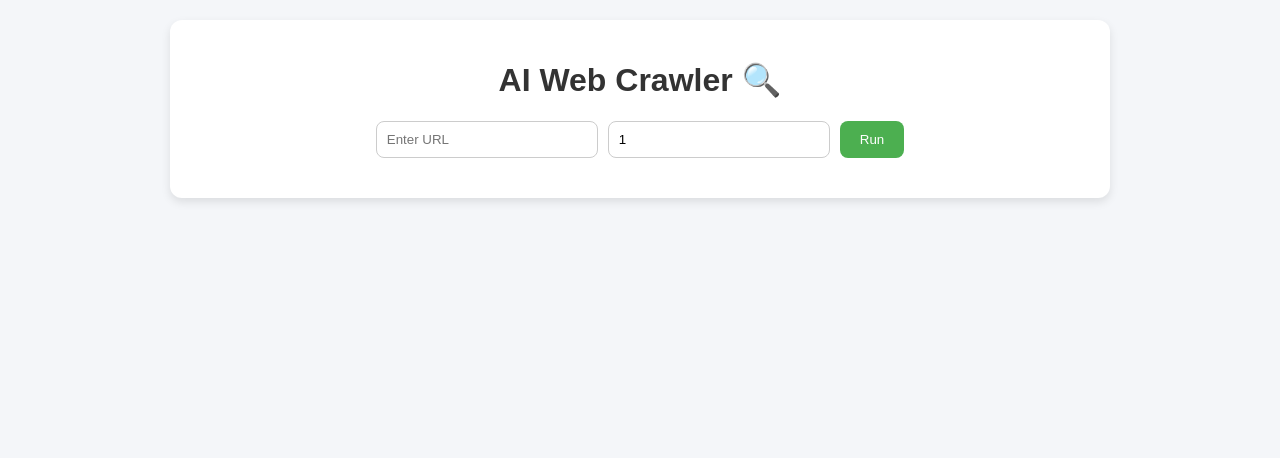
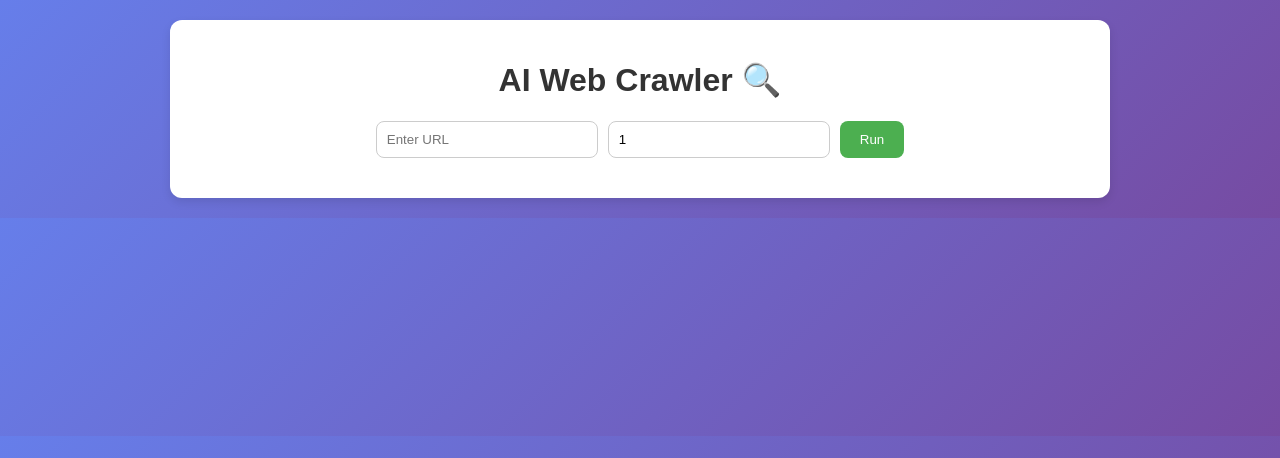
Before and after one commit to Ashutosh-28-ui/web-crawler, a Flask app: page / in a window 1280 px wide. Shown: the top 458 px of the page. Run offline with Flask 3, Linux system fonts and the light colour scheme.

Commit message:
Improved ui

```diff
--- a/templates/index.html
+++ b/templates/index.html
@@ -4,13 +4,12 @@
     <title>AI Web Crawler</title>
 
     <style>
-        body {
-            font-family: Arial, sans-serif;
-            background: #f4f6f9;
-            margin: 0;
-            padding: 20px;
-        }
-
+       body {
+               font-family: Arial, sans-serif;
+                background: linear-gradient(135deg, #667eea, #764ba2);
+                 margin: 0;
+                   padding: 20px;
+}
         .container {
             max-width: 900px;
             margin: auto;
```
